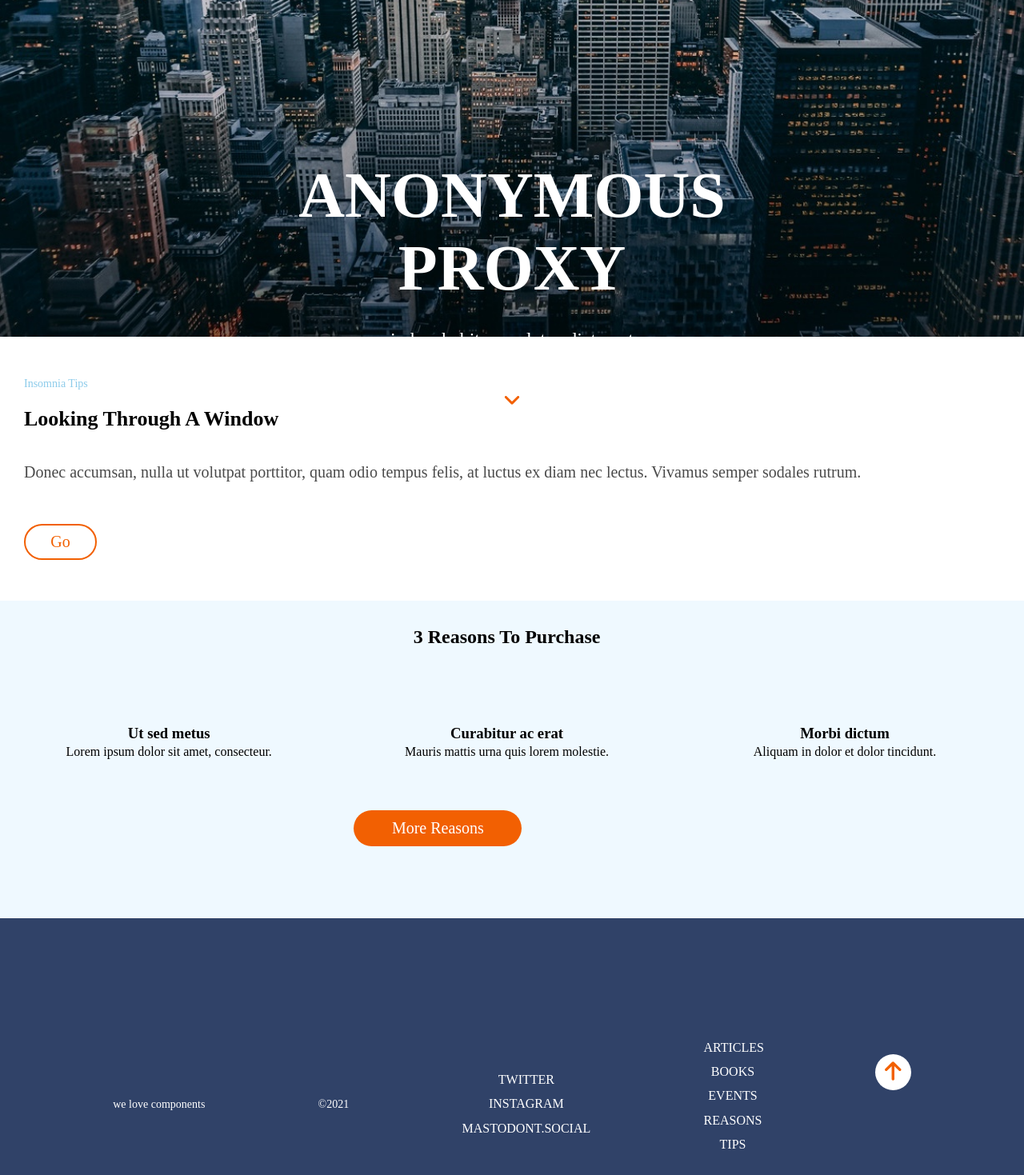
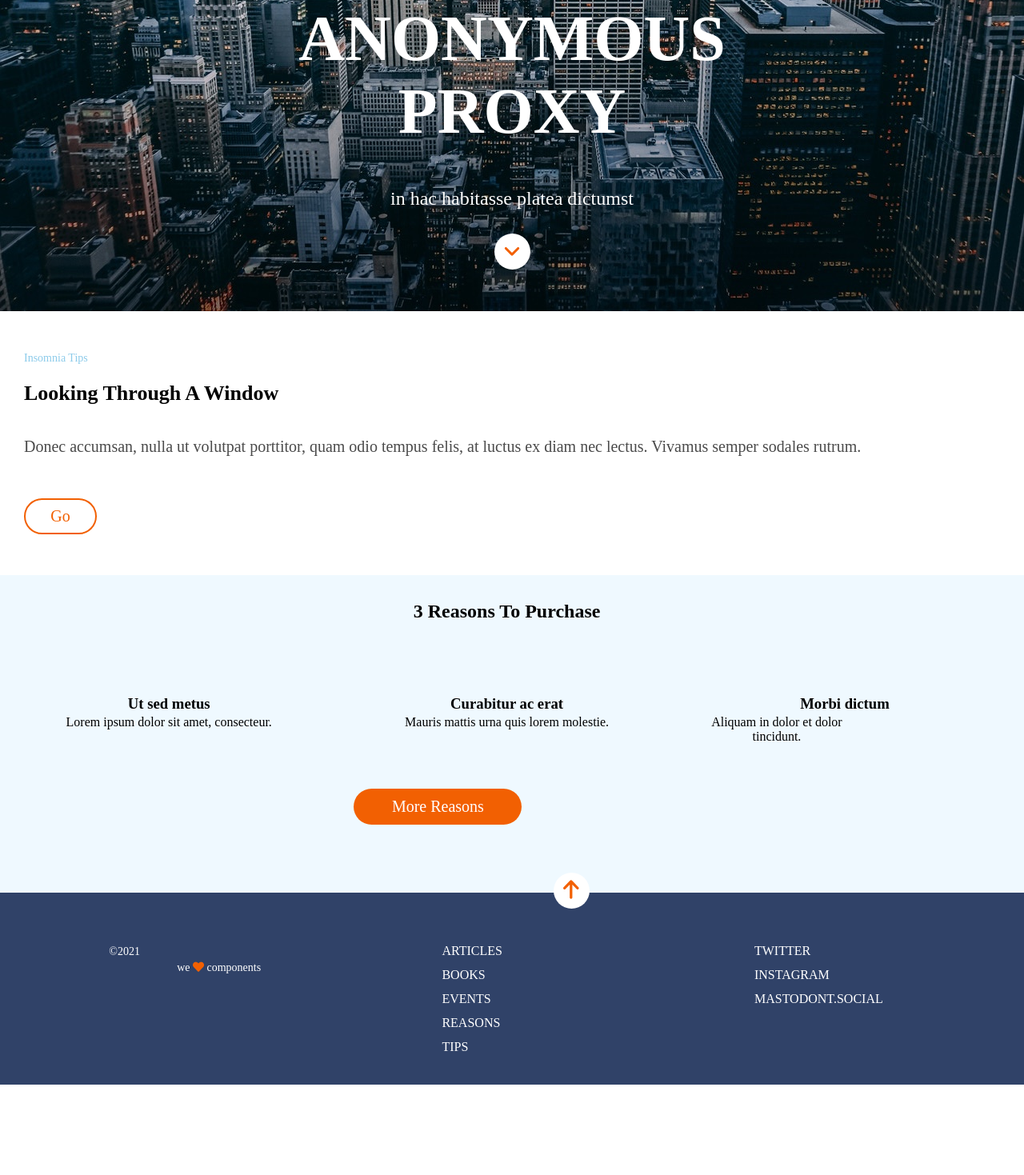
Before and after one commit to Adalab/modulo-1-evaluacion-final-TeresaMartinezFernandez, a website: page src/html/index.html in a window 1280 px wide. Shown: the part 379-1848 px from the top of the page at 80% size. After the commit the page ends 1735 px from the top, so only its background shows below. Drawn offline with nearby package versions, Linux system fonts and the light colour scheme; files that its build step writes are made by us from their sources; files whose address does not match are found by name.

Commit message:
Add tablet version of footer and main

```diff
--- a/src/html/index.html
+++ b/src/html/index.html
@@ -7,6 +7,8 @@
     <link href="https://fonts.googleapis.com/css?family=Roboto&display=swap" rel="stylesheet" />
     <link rel="stylesheet" href="./assets/css/main.css" />
     <link rel="icon" href="./assets/images/favicon.png" />
+    <link rel="stylesheet" href="https://use.fontawesome.com/releases/v5.8.1/css/all.css"
+    integrity="sha384-50oBUHEmvpQ+1lW4y57PTFmhCaXp0ML5d60M1M7uH2+nqUivzIebhndOJK28anvf" crossorigin="anonymous" />
   </head>
 
   <body>
--- a/src/html/partials/footer.html
+++ b/src/html/partials/footer.html
@@ -4,7 +4,7 @@
     <img class="footer__image--icon" src="./assets/images/ico-arrow.svg" alt="ir al principio" title="ir a cabecera"></a>
   </div>
   <nav class="footer__menu--items">
-    <ul>
+    <ul class="footer__menu--list">
       <li><a title="home Adalab" href="https://adalab.es/" target="blank">articles</a> </li>
       <li><a title="home Adalab" href="https://adalab.es/" target="blank">books</a> </li>
       <li><a title="home Adalab" href="https://adalab.es/" target="blank">events</a> </li>
@@ -14,7 +14,7 @@
 
   </nav>
   <nav class="footer__menu--social">
-    <ul>
+    <ul class="footer__menu--list">
       <li><a title="home Adalab" href="https://adalab.es/" target="blank">twitter</a> </li>
       <li><a title="home Adalab" href="https://adalab.es/" target="blank">instagram</a> </li>
       <li><a title="home Adalab" href="https://adalab.es/" target="blank">mastodont.social </a> </li>
@@ -22,6 +22,6 @@
 
   </nav>
   <small class="footer__copy">&copy;2021</small>
-  <small class="footer__text">we love components</small>
+  <small class="footer__text">we <i class="fas fa-heart"></i> components</small>
 
 </footer>
--- a/src/scss/layout/_footer.scss
+++ b/src/scss/layout/_footer.scss
@@ -64,8 +64,35 @@
   font-size: 14px;
   line-height: 2.14;
 }
+.fa-heart {
+  color: $colorIconsOrange;
+}
 @media all and (min-width: 768px) {
   .footer {
+    height: 240px;
     flex-direction: row-reverse;
+    align-items: baseline;
+    justify-content: space-evenly;
+    padding-top: 45px;
+  }
+  .footer__icon {
+    transform: translate(-70px, -70px);
+  }
+  .footer__menu-items {
+    order: 2;
+  }
+  .footer__menu--social {
+    order: -1;
+    padding-right: 40px;
+  }
+  .footer__copy {
+    order: 4;
+  }
+  .footer__text {
+    order: 3;
+    transform: translate(-90px, 20px);
+  }
+  .footer__menu--list {
+    text-align: left;
   }
 }
--- a/src/scss/layout/_header.scss
+++ b/src/scss/layout/_header.scss
@@ -59,18 +59,21 @@
   height: 11px;
 }
 @media all and (min-width: 768px) {
+  .header {
+    height: 768px;
+  }
   .header__title {
     font-size: 80px;
     width: 690px;
     height: 212px;
-    transform: translate(0, 320px);
+    transform: translate(0, 140px);
   }
   .header__title--small {
     font-size: 24px;
     width: 360px;
-    transform: translate(0, 320px);
+    transform: translate(0, 160px);
   }
   .header__botton {
-    transform: translate(0, 360px);
+    transform: translate(0, 190px);
   }
 }
--- a/src/scss/layout/_page.scss
+++ b/src/scss/layout/_page.scss
@@ -173,7 +173,8 @@
   .section__second--text3 {
     grid-column: 3 / 4;
     grid-row: 2 / 3;
-    transform: translate(0, 30px);
+    transform: translate(20px, 30px);
+    width: 212.3px;
   }
   .section__second--button {
     width: 210px;
```
